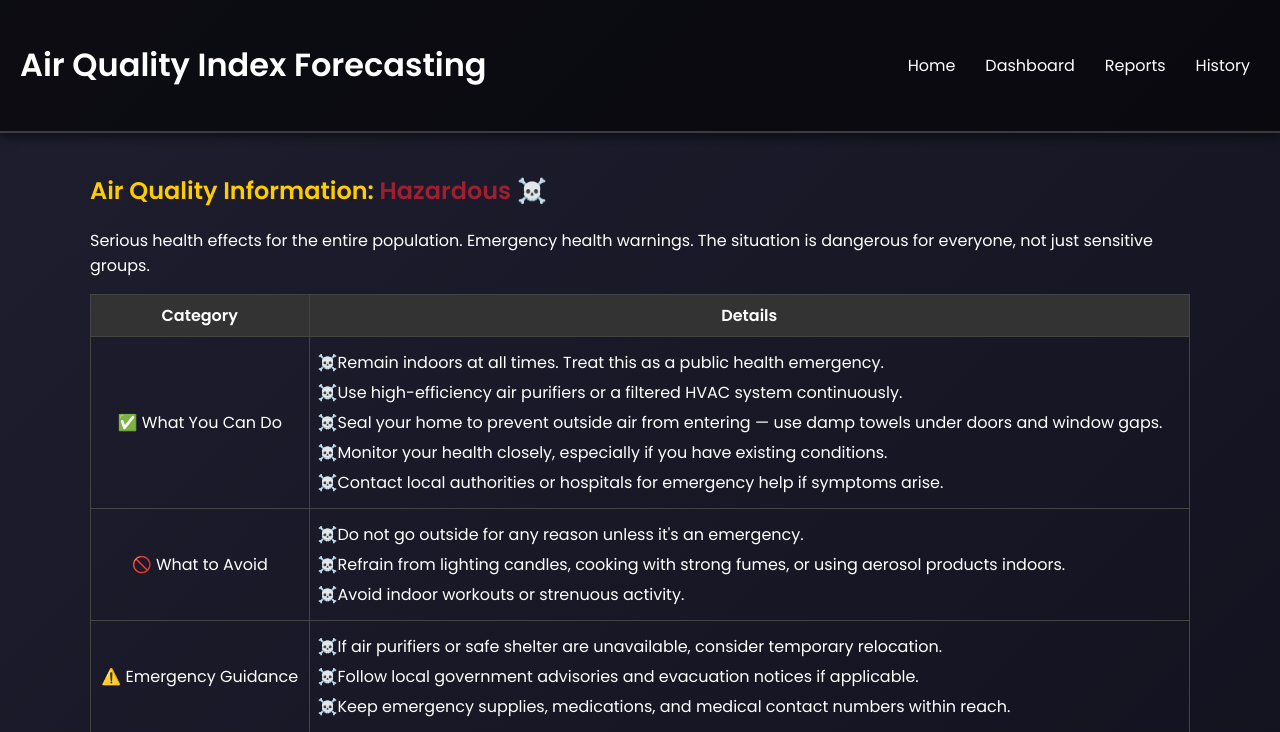
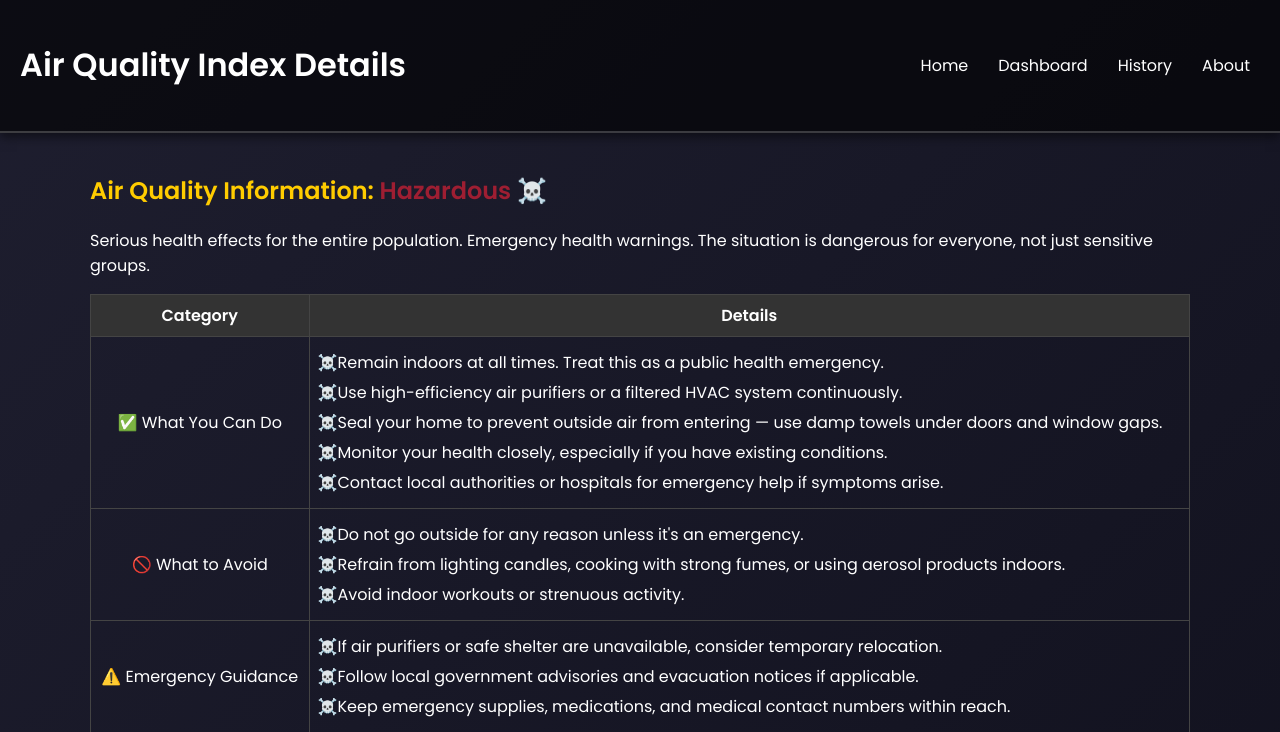
Before and after one commit to shinrence/Air-Quality-Monitoring-and-Forecasting, a PHP site: page /hazardous_aqi_details.php in a window 1280 px wide. Shown: the top 732 px of the page. Run offline with PHP 8.4, Linux system fonts and the light colour scheme.

Commit message:
Your commit message

```diff
--- a/forecast.php
+++ b/forecast.php
@@ -252,7 +252,7 @@ th, td {
           <th style="border: 1px solid #444; padding: 10px;">CO</th>
           <th style="border: 1px solid #444; padding: 10px;">O₃</th>
           <th style="border: 1px solid #444; padding: 10px;">SO₂</th>
-          <th style="border: 1px solid #444; padding: 10px;">CH₄</th>
+          <th style="border: 1px solid #444; padding: 10px;">Heat Index</th>
           <th style="border: 1px solid #444; padding: 10px;">Temp</th>
           <th style="border: 1px solid #444; padding: 10px;">Humidity</th>
           <th style="border: 1px solid #444; padding: 10px;">AQI</th>
--- a/good_aqi_details.php
+++ b/good_aqi_details.php
@@ -137,7 +137,7 @@ table ul {
 </head>
 <body>
   <header>
-    <h1>Air Quality Index Forecasting</h1>
+    <h1>Air Quality Index Details</h1>
     <nav>
       <ul>
         <li><a href="index.php">Home</a></li>
--- a/hazardous_aqi_details.php
+++ b/hazardous_aqi_details.php
@@ -137,13 +137,13 @@ table ul {
 </head>
 <body>
   <header>
-    <h1>Air Quality Index Forecasting</h1>
+    <h1>Air Quality Index Details</h1>
     <nav>
       <ul>
         <li><a href="index.php">Home</a></li>
         <li><a href="dashboard.php">Dashboard</a></li>
-        <li><a href="reports.php">Reports</a></li>
         <li><a href="history.php">History</a></li>
+        <li><a href="reports.php">About</a></li>
       </ul>
     </nav>
   </header>
--- a/history.php
+++ b/history.php
@@ -119,7 +119,7 @@
 </head>
 <body>
   <header>
-    <h1>Air Quality Index Forecasting</h1>
+    <h1>Air Quality Index History</h1>
     <nav>
       <ul>
         <li><a href="index.php">Home</a></li>
--- a/moderate_aqi_details.php
+++ b/moderate_aqi_details.php
@@ -137,7 +137,7 @@ table ul {
 </head>
 <body>
   <header>
-    <h1>Air Quality Index Forecasting</h1>
+    <h1>Air Quality Index Details</h1>
     <nav>
       <ul>
         <li><a href="index.php">Home</a></li>
--- a/unhealthy_aqi_details.php
+++ b/unhealthy_aqi_details.php
@@ -137,7 +137,7 @@ table ul {
 </head>
 <body>
   <header>
-    <h1>Air Quality Index Forecasting</h1>
+    <h1>Air Quality Index Details</h1>
     <nav>
       <ul>
         <li><a href="index.php">Home</a></li>
--- a/unhealthy_for_sensitive_groups_aqi_details.php
+++ b/unhealthy_for_sensitive_groups_aqi_details.php
@@ -137,7 +137,7 @@ table ul {
 </head>
 <body>
   <header>
-    <h1>Air Quality Index Forecasting</h1>
+    <h1>Air Quality Index Details</h1>
     <nav>
       <ul>
         <li><a href="index.php">Home</a></li>
--- a/very_unhealthy_aqi_details.php
+++ b/very_unhealthy_aqi_details.php
@@ -137,7 +137,7 @@ table ul {
 </head>
 <body>
   <header>
-    <h1>Air Quality Index Forecasting</h1>
+    <h1>Air Quality Index</h1>
     <nav>
       <ul>
         <li><a href="index.php">Home</a></li>
```
Also changed, not shown: 1 other file.
